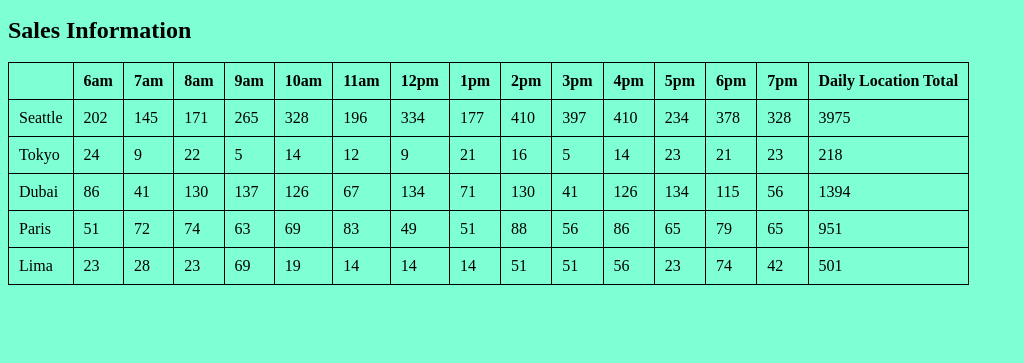
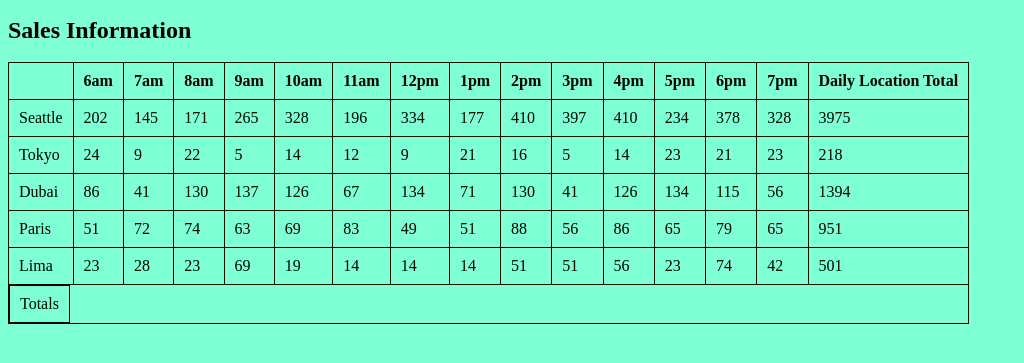
Before and after one commit to joshuamccluskey/cookies-stand, a plain HTML site: page sales.html in a window 1280 px wide. Shown: the part 57-420 px from the top of the page, without its empty margins (0-1024 px from the left). Drawn offline with Linux system fonts and the light colour scheme.

Commit message:
Completed footer row function and added css

```diff
--- a/css/style.css
+++ b/css/style.css
@@ -14,3 +14,8 @@ td, th {
   border: 1px solid black;
   padding: 10px;
 }
+
+tfoot:first-child {
+  border: 1px solid black;
+  padding: 10px;
+}
--- a/js/app.js
+++ b/js/app.js
@@ -87,6 +87,18 @@ function renderHeader() {
 
 }
 
+function renderFooter() {
+  let table = document.getElementById('cookieSales');
+  let tr = document.createElement('tr');
+  table.appendChild(tr);
+  let tfoot = document.createElement('tfoot');
+  tr.appendChild(tfoot);
+  let td = document.createElement('td');
+  td.textContent = 'Totals';
+  tfoot.appendChild(td);
+
+}
+
 //creating a new objects for each store with their values for consturctor function
 let seattle = new Stores('Seattle', 23, 65, 6.3);
 let tokyo = new Stores('Tokyo', 3, 24, 1.2);
@@ -101,6 +113,7 @@ tokyo.render();
 dubai.render();
 paris.render();
 lima.render();
+renderFooter();
 
 
 //For refernce of the vales for each store
```
